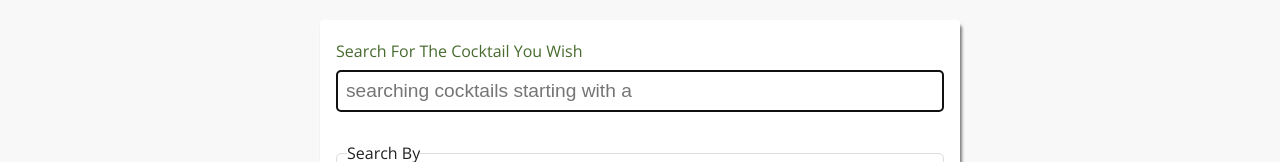
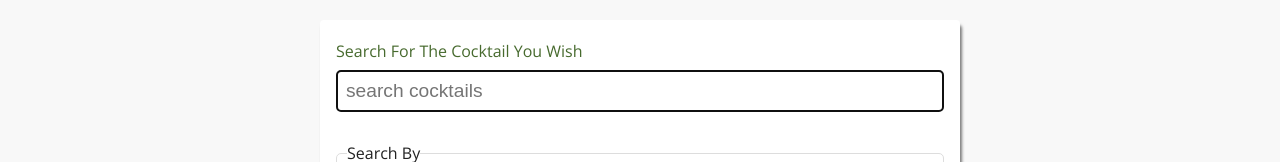
Before and after one commit to athanadrian/react-hooks-coctails, a React (Create React App) app: page / in a window 1280 px wide. Shown: the part 241-403 px from the top of the page. Built offline with nearby package versions, Linux system fonts and the light colour scheme; no server answers; a web font is replaced by a local one.

Commit message:
fix search

```diff
--- a/src/components/Search.js
+++ b/src/components/Search.js
@@ -32,7 +32,7 @@ const Search = ({ setSearchTerm, handleSearchOption }) => {
             type="text"
             name="name"
             id="name"
-            placeholder="searching cocktails starting with a"
+            placeholder="search cocktails"
             onChange={handleSearch}
             ref={searchRef}
           />
```
